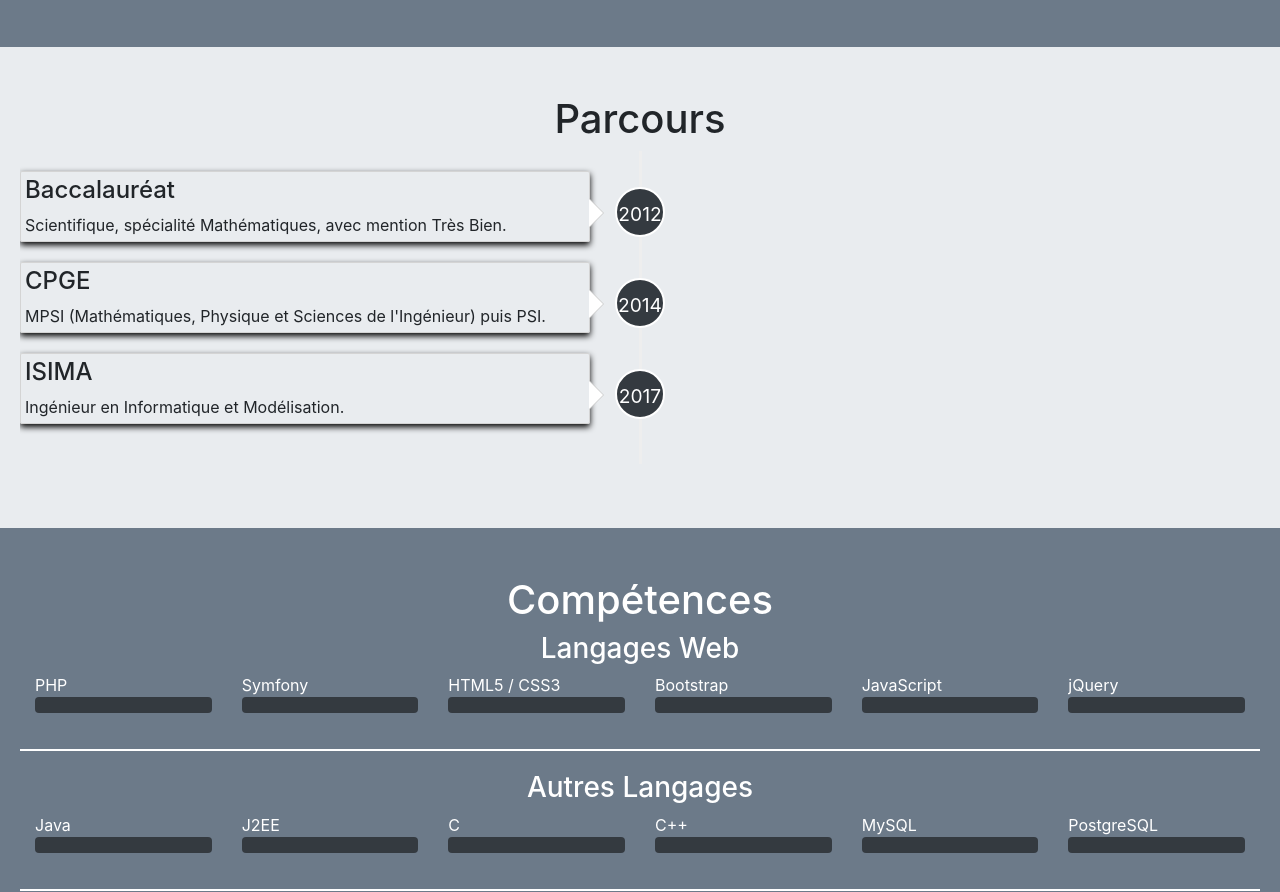
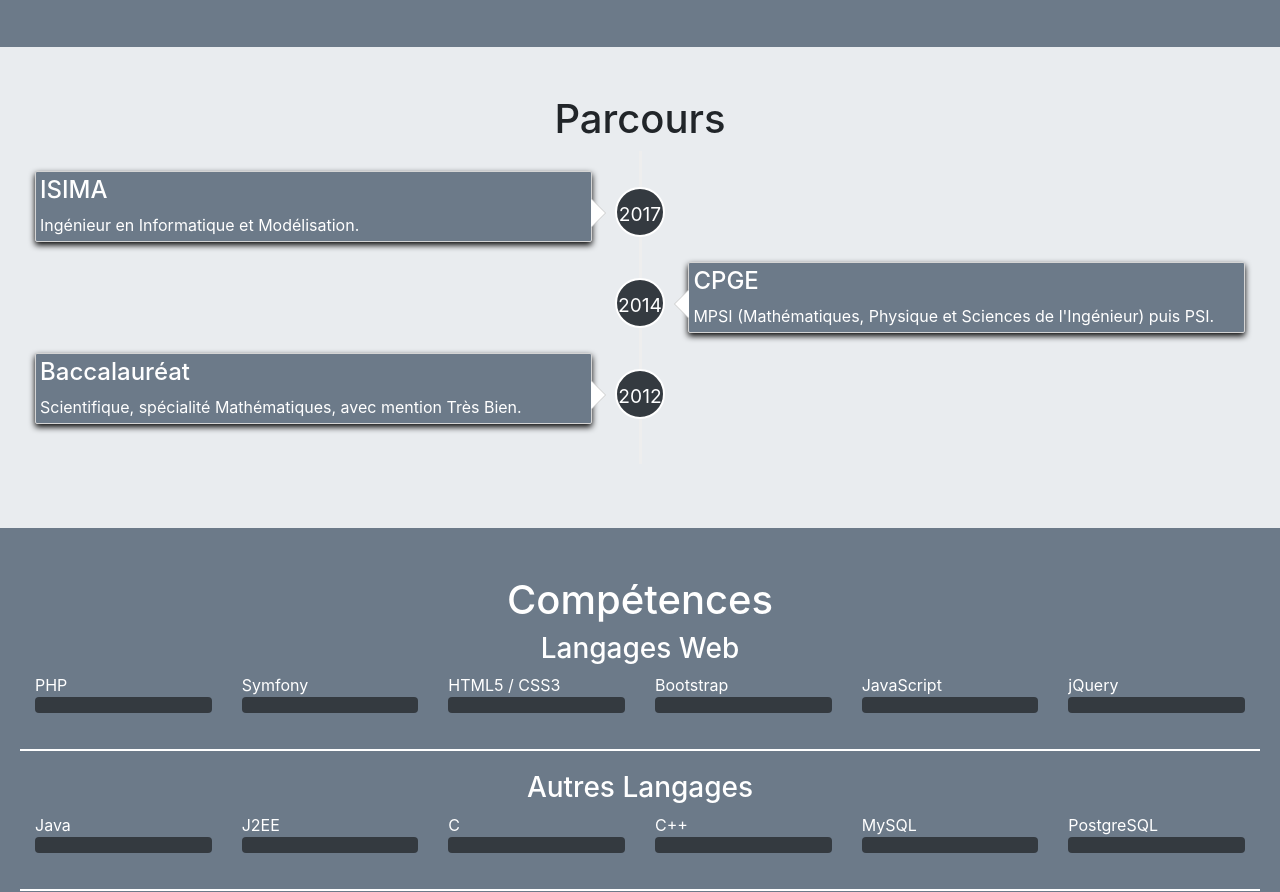
Before and after one commit to paulferraron/paulferraron.github.io, a plain HTML site: page index.html in a window 1280 px wide. Shown: the part 1646-2538 px from the top of the page. Drawn offline with nearby package versions, Linux system fonts and the light colour scheme.

Commit message:
Refonte de la rubrique Parcours

```diff
--- a/index.html
+++ b/index.html
@@ -194,12 +194,34 @@
             </section>
 
             <section class="row jumbotron" id="parcours">
-                <h1 class="col-sm-12 text-center">Parcours</h1>
-                <div style="display:inline-block;width:100%;overflow-y:auto;">
-                    <ul class="timeline timeline-horizontal">
-                        <li class="timeline-item">
+                <div class="col-sm-12">
+                    <h1 class="col-sm-12 text-center">Parcours</h1>
+                    <ul class="timeline">
+                        <li>
+                            <div class="timeline-badge bg-dark">2017</div>
+                            <div class="timeline-panel" style="background-color:#6C7A89; color: white">
+                                <div class="timeline-heading">
+                                    <h4 class="timeline-title">ISIMA</h4>
+                                </div>
+                                <div class="timeline-body">
+                                    <p>Ingénieur en Informatique et Modélisation.</p>
+                                </div>
+                            </div>
+                        </li>
+                        <li class="timeline-inverted">
+                            <div class="timeline-badge bg-dark">2014</div>
+                            <div class="timeline-panel" style="background-color:#6C7A89; color: white">
+                                <div class="timeline-heading">
+                                    <h4 class="timeline-title">CPGE</h4>
+                                </div>
+                                <div class="timeline-body">
+                                    <p>MPSI (Mathématiques, Physique et Sciences de l'Ingénieur) puis PSI.</p>
+                                </div>
+                            </div>
+                        </li>
+                        <li>
                             <div class="timeline-badge bg-dark">2012</div>
-                            <div class="timeline-panel">
+                            <div class="timeline-panel" style="background-color:#6C7A89; color: white">
                                 <div class="timeline-heading">
                                     <h4 class="timeline-title">Baccalauréat</h4>
                                 </div>
@@ -208,35 +230,8 @@
                                 </div>
                             </div>
                         </li>
-                        <li class="timeline-item">
-                            <div class="timeline-badge bg-dark">2014</div>
-                            <div class="timeline-panel">
-                                <div class="timeline-heading">
-                                    <h4 class="timeline-title">CPGE</h4>
-                                </div>
-                                <div class="timeline-body">
-                                    <p>MPSI (Mathématiques, Physique et Sciences de l'Ingénieur) puis PSI.</p>
-                                </div>
-                            </div>
-                        </li>
-                        <li class="timeline-item">
-                            <div class="timeline-badge bg-dark">2017</div>
-                            <div class="timeline-panel">
-                                <div class="timeline-heading">
-                                    <h4 class="timeline-title">ISIMA</h4>
-                                </div>
-                                <div class="timeline-body">
-                                    <p>Ingénieur en Informatique et Modélisation.</p>
-                                </div>
-                            </div>
-                        </li>
                     </ul>
                 </div>
-
-                <!--<ul class="timeline">
-                    <li class="timeline-item">
-                    </li>
-                </ul>-->
             </section>
 
             <section class="row jumbotron" style="background-color:#6C7A89; color: white" id="competences">
```
